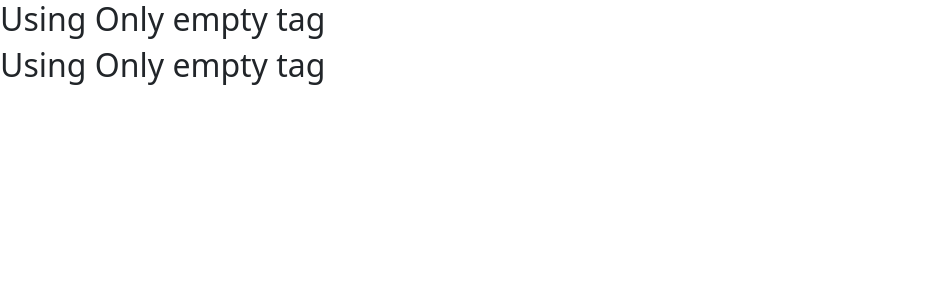
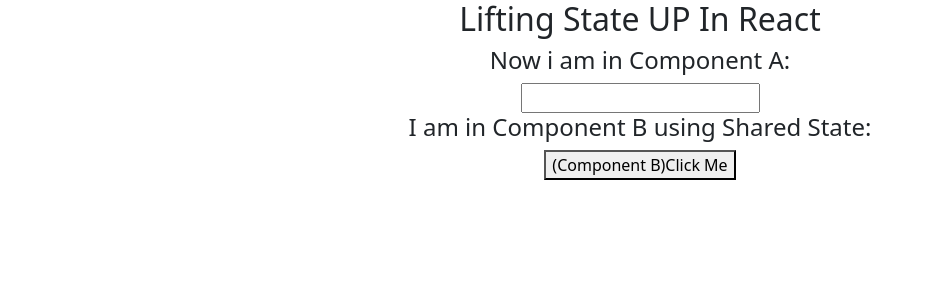
Before and after one commit to sanjay128yadav/react_js, a React (Create React App) app: page / in a window 1280 px wide. Shown: the top 300 px of the page, without its empty margins (0-931 px from the left). Built offline with nearby package versions, Linux system fonts and the light colour scheme.

Commit message:
RJ #04082024

```diff
--- a/src/App.js
+++ b/src/App.js
@@ -1,39 +1,32 @@
-import React, {Fragment} from 'react'
+import React, {useState} from 'react'
 import './App.css'
+import ChildComponentA from './ChildComponentA';
+import ChildComponentB from './ChildComponentB';
 
 export default function App() {
+
+  const [sharedSate, setSharedState] = useState("");
+
+  const handleChange = (newValue)=>{
+    console.log("I am in Parent Component: ", newValue);
+    setSharedState(newValue);
+  }
+
+  // Example 2
+
+  const parentAlert = (data)=>{
+    alert("I am from Parent Component: "+data.name);
+    console.log(data);
+  }
+
   return (
+    <>
+    <div className='App'>
+      <h2> Lifting State UP In React</h2>
 
-      /*
-      <React.Fragment>
-        <h2>Fragment In React</h2>
-        <h2>Using React.Fragment</h2>
-      </React.Fragment>
-
-
-
-      <Fragment>
-          <h2>Using Only Fragment</h2>
-          <h2>Using Only Fragment</h2>
-      </Fragment>
-
-
-
-
-      <div className='App'>
-        <h2>Using Only div</h2>
-        <h2>Using Only div</h2>
-      </div>
-
-      */
-
-      <>
-        <div>
-          <h2>Using Only empty tag</h2>
-          <h2>Using Only empty tag</h2>
-        </div>
-      </>
-
-
+      <ChildComponentA sharedSate={sharedSate} handleChange = {handleChange} />
+      <ChildComponentB sharedSate={sharedSate} alert={parentAlert} />
+    </div>
+    </>
   )
 }
--- /dev/null
+++ b/src/ChildComponentA.js
@@ -0,0 +1,17 @@
+import React from 'react'
+
+export default function ChildComponentA({sharedSate, handleChange}) {
+
+    // Example 1
+    const handleInputChange = (event)=>{
+        const newValue = event.target.value;
+        handleChange(newValue);
+    }
+
+  return (
+    <>
+        <h4>Now i am in Component A:</h4>
+        <input type='text' value={sharedSate} onChange={handleInputChange} />
+    </>
+  )
+}
--- /dev/null
+++ b/src/ChildComponentB.js
@@ -0,0 +1,16 @@
+import React from 'react'
+
+export default function ChildComponentB({sharedSate, alert}) {
+
+  // Example 2
+  //const data = "Sonu Yadav";
+
+  const data = {name:"Sonu", email:"sonu@gmail.com"}
+
+  return (
+    <div>
+        <h4>I am in Component B using Shared State: {sharedSate}</h4>
+        <button onClick={()=>alert(data)}>(Component B)Click Me </button>
+    </div>
+  )
+}
```
